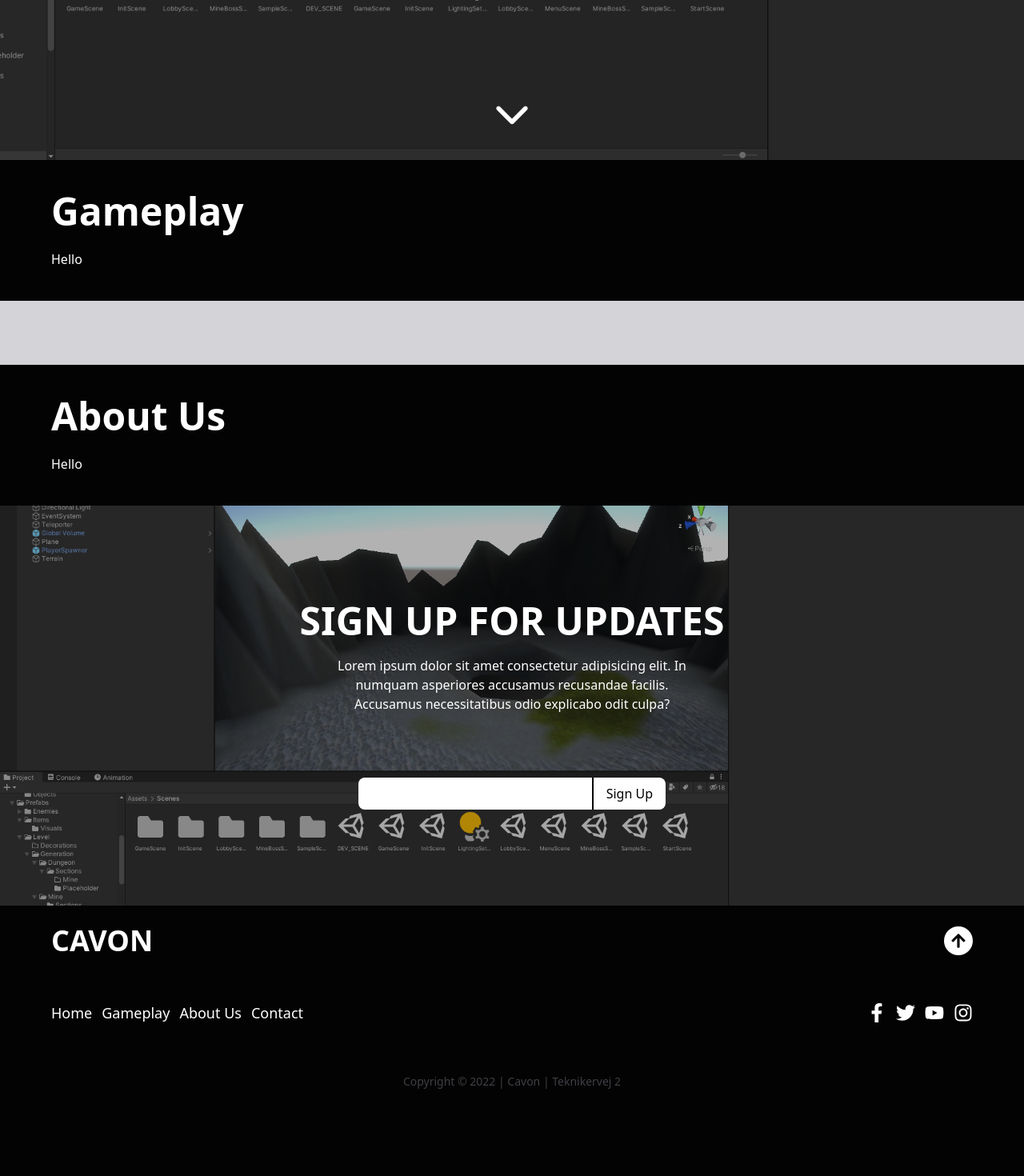
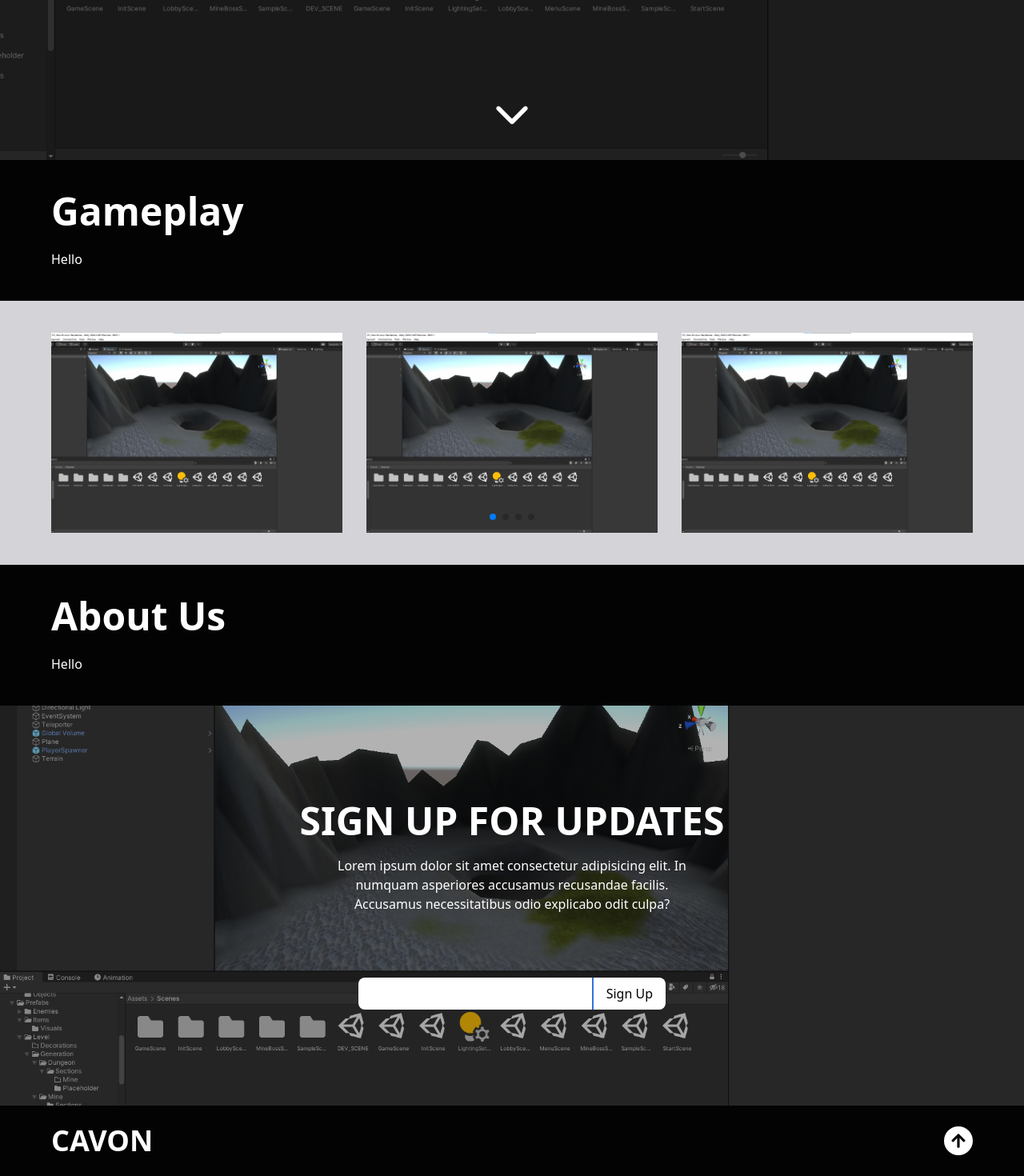
Before and after one commit to karstenpedersen/cavon-website, a Next.js app: page / in a window 1280 px wide. Shown: the part 600-2070 px from the top of the page at 80% size. Before the commit the page ends 1988 px from the top, so only its background shows below. Built offline with nearby package versions, Linux system fonts and the light colour scheme.

Commit message:
Fixed footer

```diff
--- a/src/components/Footer.tsx
+++ b/src/components/Footer.tsx
@@ -1,5 +1,3 @@
-import Link from "next/link";
-import { FunctionComponent } from "react";
 import Wrapper from "./containers/layouts/Wrapper";
 import Logo from "./Logo";
 import MoveToTop from "./MoveToTop";
@@ -17,13 +15,13 @@ const Footer = () => {
       </div>
 
       <Wrapper className="pb-6 pt-8">
-        <div className="flex items-center justify-between py-6">
+        <div className="flex flex-col-reverse items-center justify-between gap-10 py-6 sm:flex-row">
           <Navigation
             listClassName="flex gap-3"
             itemClassName="!font-normal"
             buttonClassName="hidden"
           />
-          <Socials className="flex gap-3" itemClassName="text-2xl" />
+          <Socials className="flex gap-3" itemClassName="text-3xl" />
         </div>
       </Wrapper>
 
@@ -40,19 +38,4 @@ const Footer = () => {
   );
 };
 
-interface ItemProps {
-  title: string;
-  path: string;
-}
-
-const LinkItem: FunctionComponent<ItemProps> = ({ title, path }) => {
-  return (
-    <li>
-      <Link href={path}>
-        <a className="link">{title}</a>
-      </Link>
-    </li>
-  );
-};
-
 export default Footer;
--- a/src/components/GameImage.tsx
+++ /dev/null
@@ -1,5 +0,0 @@
-const GameImage = () => {
-  return <div>Test</div>;
-};
-
-export default GameImage;
--- a/src/components/Header.tsx
+++ b/src/components/Header.tsx
@@ -22,13 +22,13 @@ const Header = () => {
   useScroll((callbackData: any) => {
     const { scroll, lastScroll } = callbackData;
 
-    if (scroll > 90) {
+    if (scroll > 300) {
       setBackgroundColor("bg-white text-dark-900 shadow-md");
     } else {
       setBackgroundColor("bg-transparent text-white");
     }
 
-    //setHidden(lastScroll < scroll && window.scrollY > 90);
+    setHidden(lastScroll < scroll && window.scrollY > 90);
   });
 
   return (
--- a/src/components/ImageCarousel.tsx
+++ b/src/components/ImageCarousel.tsx
@@ -27,7 +27,7 @@ const ImageCarousel: FunctionComponent<Props> = ({ children }) => {
   return (
     <Swiper
       modules={[Keyboard, Pagination]}
-      spaceBetween={15}
+      spaceBetween={30}
       slidesPerView={slideCount}
       loop={true}
       grabCursor={true}
--- a/src/components/MobileNav.tsx
+++ b/src/components/MobileNav.tsx
@@ -21,7 +21,7 @@ const MobileNav: FunctionComponent<Props> = ({ mobile, handleMobile }) => {
           />
 
           <motion.div
-            className={`fixed top-0 right-0 z-50 flex h-full w-full flex-col gap-2 bg-white shadow-lg sm:w-4/5`}
+            className={`fixed top-0 right-0 z-50 flex h-full w-full flex-col gap-2 bg-black shadow-lg sm:w-4/5`}
             initial={{ x: "100vw" }}
             animate={{ x: 0 }}
             exit={{ x: "100vw" }}
@@ -29,7 +29,7 @@ const MobileNav: FunctionComponent<Props> = ({ mobile, handleMobile }) => {
           >
             <div className="flex h-[90px] w-full flex-row-reverse items-center">
               <FaIcons.FaTimes
-                className="text-dark action-text mr-[1.25rem] text-4xl"
+                className="action-text mr-[1.25rem] text-4xl text-white"
                 role="button"
                 onClick={() => {
                   handleMobile();
@@ -38,10 +38,10 @@ const MobileNav: FunctionComponent<Props> = ({ mobile, handleMobile }) => {
             </div>
 
             <Navigation
-              className="flex h-full flex-col gap-8 px-[1.25rem] text-right"
-              listClassName="flex flex-col font-bold gap-8"
-              itemClassName="!text-2xl"
-              buttonClassName="!text-xl max-w-[200px] ml-auto"
+              className="flex h-full flex-col gap-8 px-[1.25rem] text-center text-white"
+              listClassName="flex flex-col font-bold gap-8 mb-10"
+              itemClassName="!text-2xl mx-auto"
+              buttonClassName="!text-xl max-w-[400px] mx-auto"
               closeMenu={() => {
                 handleMobile();
               }}
--- /dev/null
+++ b/src/components/Screenshot.tsx
@@ -0,0 +1,16 @@
+import Image from "next/image";
+import { FunctionComponent } from "react";
+
+interface Props {
+  image: StaticImageData;
+}
+
+const Screenshot: FunctionComponent<Props> = ({ image }) => {
+  return (
+    <div className="h-[250px] w-[200px]">
+      <Image src={image} alt="Image" layout="fill" className="object-cover" />
+    </div>
+  );
+};
+
+export default Screenshot;
--- a/src/components/sections/HeroSection.tsx
+++ b/src/components/sections/HeroSection.tsx
@@ -8,10 +8,10 @@ const HeroSection = () => {
   return (
     <ImageSection
       image={heroImage}
-      className="bg-black bg-opacity-30"
+      className="bg-black bg-opacity-50"
       height="h-screen"
     >
-      <div className="absolute top-[15%] w-full" id="home">
+      <div className="absolute top-[20%] w-full" id="home">
         <Wrapper className="flex h-full w-full flex-col items-center gap-2 text-center text-white md:left-0 md:items-start md:text-left">
           <div className="mb-28 flex w-full flex-col items-center gap-2 md:items-start">
             <motion.h1
@@ -35,7 +35,7 @@ const HeroSection = () => {
           </div>
 
           <motion.a
-            href="#buy"
+            href="#buy-cavon"
             className="btn-primary !px-6 !py-3 font-semibold"
             initial={{ opacity: 0, x: -40 }}
             animate={{ opacity: 1, x: 0 }}
@@ -46,17 +46,15 @@ const HeroSection = () => {
         </Wrapper>
       </div>
 
-      <motion.button
+      <motion.a
+        href="#gameplay"
         initial={{ opacity: 0 }}
         animate={{ opacity: 1 }}
         transition={{ delay: 1.5 }}
-        onClick={() => {
-          window.scrollTo({ top: window.innerHeight, behavior: "smooth" });
-        }}
         className="absolute left-[50%] bottom-3 m-auto flex translate-x-[-50%] flex-col items-center text-white hover:text-primary"
       >
         <IoIcons.IoIosArrowDown className="animate-bounce text-6xl" />
-      </motion.button>
+      </motion.a>
     </ImageSection>
   );
 };
--- /dev/null
+++ b/src/components/sections/ScreenshotSection.tsx
@@ -0,0 +1,31 @@
+import Wrapper from "components/containers/layouts/Wrapper";
+import Section from "components/containers/pagesections/Section";
+import ImageCarousel from "components/ImageCarousel";
+import Screenshot from "components/Screenshot";
+import { SwiperSlide } from "swiper/react";
+import image1 from "../../../public/images/hero.png";
+
+const ScreenshotSection = () => {
+  return (
+    <Section sectionId="about-us" className="bg-surface text-on-surface">
+      <Wrapper>
+        <ImageCarousel>
+          <SwiperSlide>
+            <Screenshot image={image1} />
+          </SwiperSlide>
+          <SwiperSlide>
+            <Screenshot image={image1} />
+          </SwiperSlide>
+          <SwiperSlide>
+            <Screenshot image={image1} />
+          </SwiperSlide>
+          <SwiperSlide>
+            <Screenshot image={image1} />
+          </SwiperSlide>
+        </ImageCarousel>
+      </Wrapper>
+    </Section>
+  );
+};
+
+export default ScreenshotSection;
--- a/src/components/sections/ContactSection.tsx
+++ b/src/components/sections/SignUpSection.tsx
@@ -24,9 +24,9 @@ const SignUpSection = () => {
             <div className="mx-auto flex max-w-sm">
               <input
                 type="text"
-                className="flex-grow rounded-l-lg border-r-2 border-black p-2 text-black"
+                className="flex-grow rounded-l-lg border-r-2 border-primary p-2 text-black"
               />
-              <button className="rounded-r-lg bg-white px-4 py-2 text-black">
+              <button className="min-w-max rounded-r-lg bg-white px-4 py-2 text-black">
                 Sign Up
               </button>
             </div>
--- a/src/pages/index.tsx
+++ b/src/pages/index.tsx
@@ -1,9 +1,9 @@
 import Page from "components/containers/pagelayouts/Page";
 import AboutUsSection from "components/sections/AboutUsSection";
-import SignUpSection from "components/sections/ContactSection";
-import FeatureSection from "components/sections/FeatureSection";
 import GameplaySection from "components/sections/GameplaySection";
 import HeroSection from "components/sections/HeroSection";
+import ScreenshotSection from "components/sections/ScreenshotSection";
+import SignUpSection from "components/sections/SignUpSection";
 import type { NextPage } from "next";
 
 const Home: NextPage = () => {
@@ -15,8 +15,8 @@ const Home: NextPage = () => {
       {/* Gameplay section */}
       <GameplaySection />
 
-      {/* Feature section */}
-      <FeatureSection />
+      {/* Screenshot section */}
+      <ScreenshotSection />
 
       {/* About Us section */}
       <AboutUsSection />
```
Also changed, not shown: 2 other files (tests, documents, lock files or other folders).
